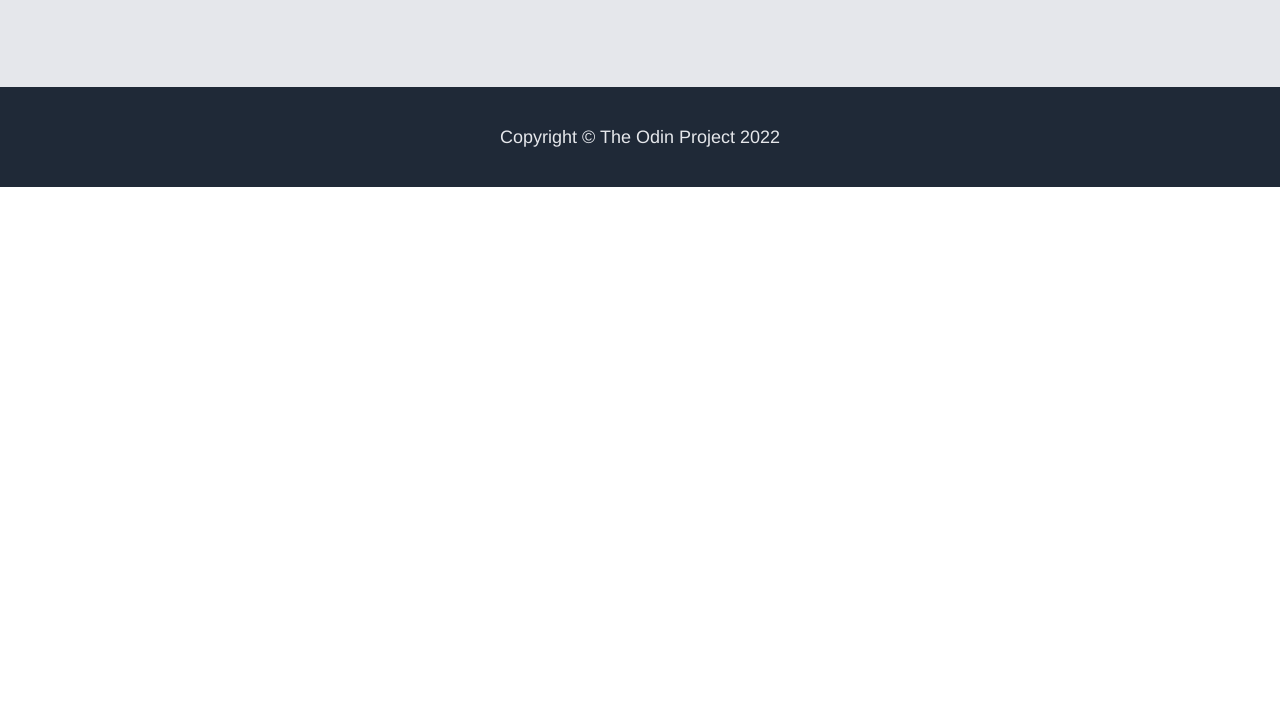
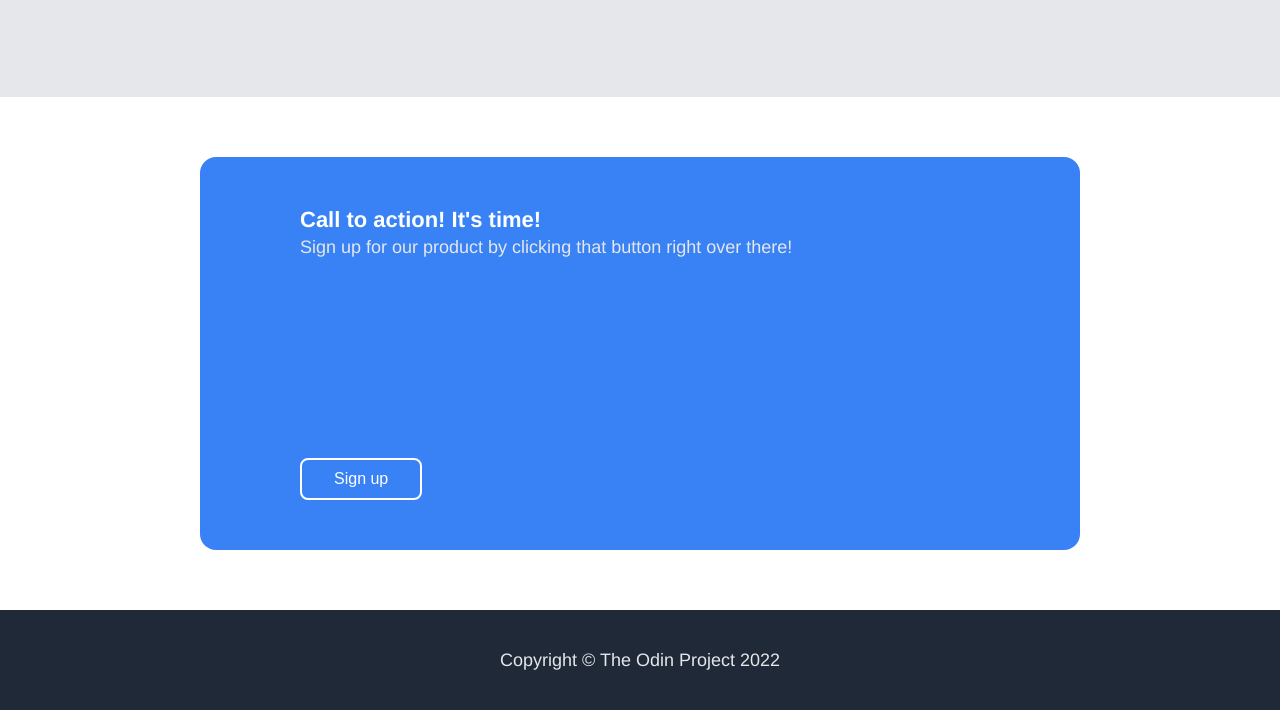
Before and after one commit to BlueFirefly8993/landing-page, a plain HTML site: page index.html in a window 1280 px wide. Shown: the part 1529-2239 px from the top of the page. Before the commit the page ends 1716 px from the top, so only its background shows below. Drawn offline with Linux system fonts and the light colour scheme.

Commit message:
Add final part

```diff
--- a/index.html
+++ b/index.html
@@ -78,6 +78,20 @@
         </div>
         <div class="quote-source">-Tariq Ramadan</div>
       </div>
+
+      <div class="call-to-action-container">
+        <div class="call-to-action-content">
+          <div class="call-to-action-left">
+            <div class="call-to-action-title">Call to action! It's time!</div>
+            <div class="call-to-action-text">
+              Sign up for our product by clicking that button right over there!
+            </div>
+          </div>
+          <div class="call-to-action-right">
+            <button>Sign up</button>
+          </div>
+        </div>
+      </div>
     </div>
 
     <div class="footer">Copyright © The Odin Project 2022</div>
--- a/style.css
+++ b/style.css
@@ -48,6 +48,9 @@ body {
 .hero-container {
   display: flex;
   padding-bottom: 20px;
+  gap: 50px;
+  justify-content: center;
+  align-items: center;
 }
 
 .hero-left {
@@ -65,8 +68,11 @@ body {
 }
 
 .hero-text {
-  font-size: 18px;
+  font-size: 22px;
   color: #e5e7eb;
+  width: 500px;
+  flex-wrap: wrap;
+  padding-bottom: 10px;
 }
 
 .signup button {
@@ -90,7 +96,7 @@ body {
 .info-grid-container {
   display: flex;
   justify-content: center;
-  gap: 30px;
+  gap: 50px;
   padding-top: 40px;
   text-align: center;
   padding-bottom: 80px;
@@ -104,7 +110,7 @@ body {
   height: 100px;
   width: 100px;
   align-self: center;
-  padding-bottom: 10px;
+  padding-bottom: 20px;
 }
 
 .quote-container {
@@ -131,6 +137,49 @@ body {
   padding-top: 20px;
 }
 
+.call-to-action-container {
+  display: flex;
+  justify-content: center;
+  align-items: center;
+  padding: 60px 200px;
+}
+
+.call-to-action-content {
+  padding: 50px 100px;
+  background-color: #3882f6;
+  border-radius: 16px;
+  display: flex;
+  flex-flow: row wrap;
+  gap: 200px;
+}
+
+.call-to-action-title {
+  font-size: 22px;
+  font-weight: bold;
+  color: white;
+}
+
+.call-to-action-text {
+  font-size: 18px;
+  color: #e5e7eb;
+  padding-top: 4px;
+}
+
+.call-to-action-right button {
+  background-color: #3882f6;
+  border-radius: 8px;
+  border: 2px solid;
+  border-color: white;
+  color: white;
+  font-size: 16px;
+  padding: 10px 32px;
+}
+
+.call-to-action-right a {
+  text-decoration: none;
+  color: white;
+}
+
 .footer {
   background-color: #1f2937;
   font-size: 18px;
```
